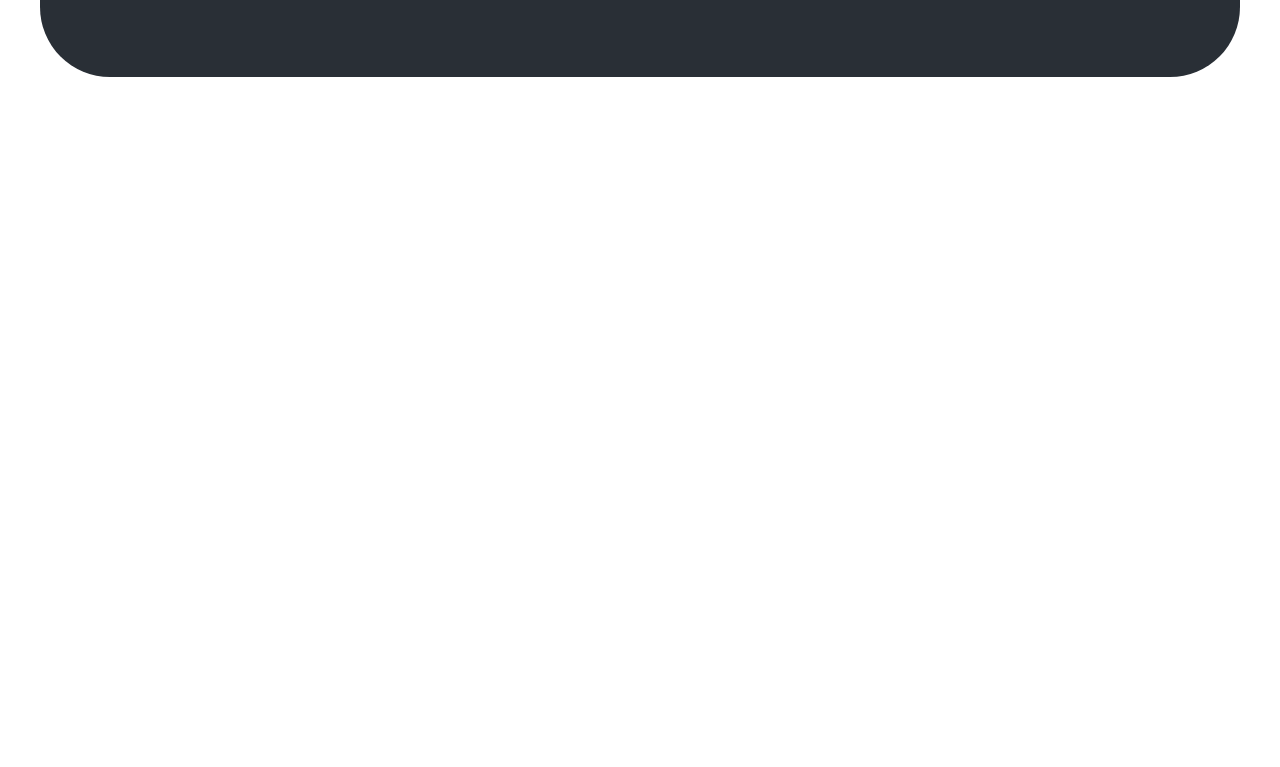
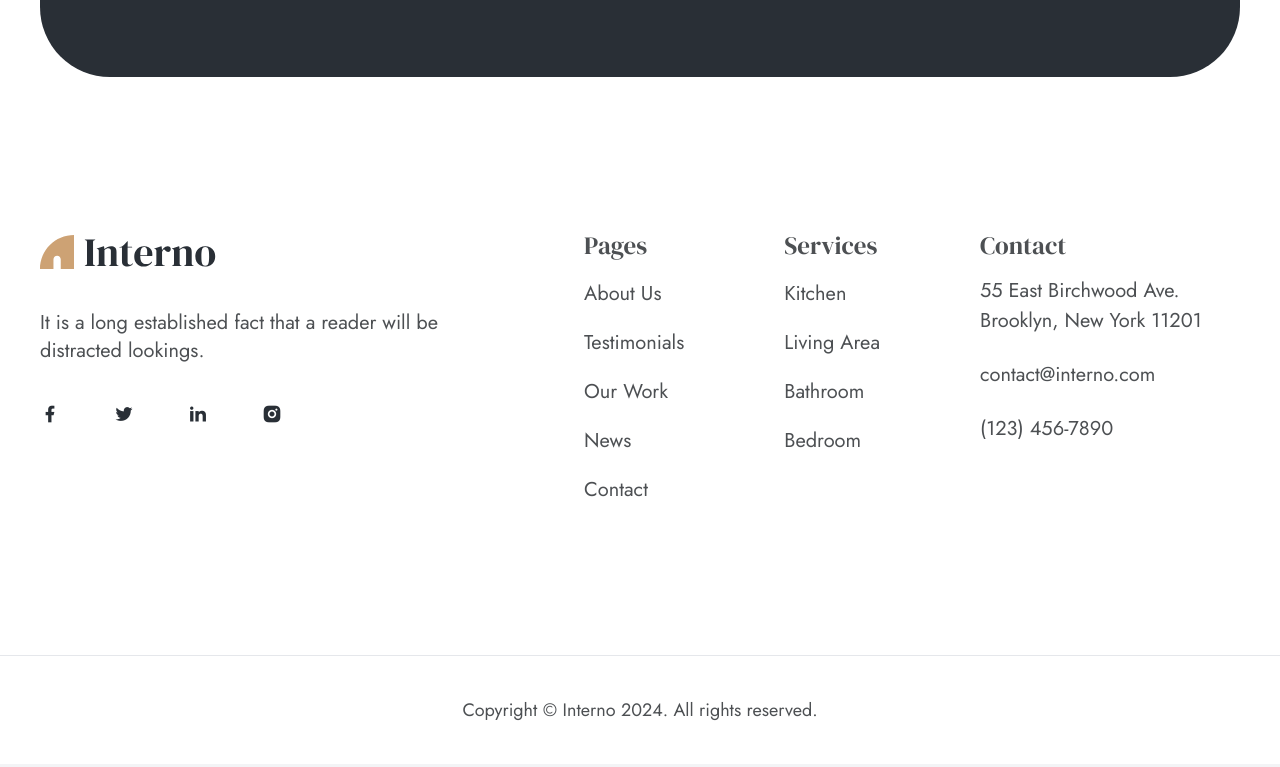
Before and after one commit to coordova/interno.tw, a website: page index.html in a window 1280 px wide. Shown: the part 7009-7776 px from the top of the page. Drawn offline with nearby package versions, Linux system fonts and the light colour scheme; files that its build step writes are made by us from their sources.

Commit message:
interno.tw - Footer Section

```diff
--- a/index.html
+++ b/index.html
@@ -476,10 +476,62 @@ Solution
 			</section>
 
 			<!-- footer -->
+			<footer class="footer mt-[80px] xl:mt-[150px] relative z-20">
+				<div class="footer__container container mx-auto px-0">
+					<div class="flex flex-col xl:flex-row xl:gap-[100px] xl:mb-[150px]">
+						<div class="footer__item w-full max-w-[400px] mx-auto mb-8 text-center xl:text-left">
+							<!-- logo -->
+							<a href="#" class="flex justify-center xl:justify-start mb-8">
+								<img src="assets/logo.svg" alt="">
+							</a>
+							<p class="mb-8 text-xl">It is a long established fact that a reader will be distracted lookings.</p>
+							<!-- social -->
+							<ul class="text-primary flex gap-[54px] justify-center xl:justify-start">
+								<li><a href="#"><i class="ri-facebook-fill"></i></a></li>
+								<li><a href="#"><i class="ri-twitter-fill"></i></a></li>
+								<li><a href="#"><i class="ri-linkedin-fill"></i></a></li>
+								<li><a href="#"><i class="ri-instagram-fill"></i></a></li>
+							</ul>
+						</div>
+						<div class="flex-1 flex flex-col xl:flex-row text-center xl:text-left gap-12 xl:gap-[100px] xl:justify-end">
+							<div class="footer__item">
+								<h3 class="h3 mb-3">Pages</h3>
+								<ul class="flex flex-col gap-4">
+									<li><a href="#">About Us</a></li>
+									<li><a href="#">Testimonials</a></li>
+									<li><a href="#">Our Work</a></li>
+									<li><a href="#">News</a></li>
+									<li><a href="#">Contact</a></li>
+								</ul>
+							</div>
+							<div class="footer__item">
+								<h3 class="h3 mb-3">Services</h3>
+								<ul class="flex flex-col gap-4">
+									<li><a href="#">Kitchen</a></li>
+									<li><a href="#">Living Area</a></li>
+									<li><a href="#">Bathroom</a></li>
+									<li><a href="#">Bedroom</a></li>
+								</ul>
+							</div>
+							<div class="footer__item max-w-[260px] mx-auto xl:mx-0">
+								<h3 class="h3 mb-3">Contact</h3>
+								<div class="flex flex-col gap-6 text-[20px]">
+									<p>55 East Birchwood Ave. Brooklyn, New York 11201</p>
+									<p>contact@interno.com</p>
+									<p>(123) 456-7890</p>
+								</div>
+							</div>
+						</div>
+					</div>
+				</div>
+
+				<!-- copyright -->
+				<p class="footer__copyright text-center text-lg py-10 bg-white xl:border-t">Copyright © Interno 2024. All rights reserved.</p>
+			</footer>
 
 
 			<!-- temporary div -->
-			<div class="h-[3000px]"></div>
+			<!-- <div class="h-[3000px]"></div> -->
 		</main>
 
 		<!-- SCROLL REVEAL JS -->
```
